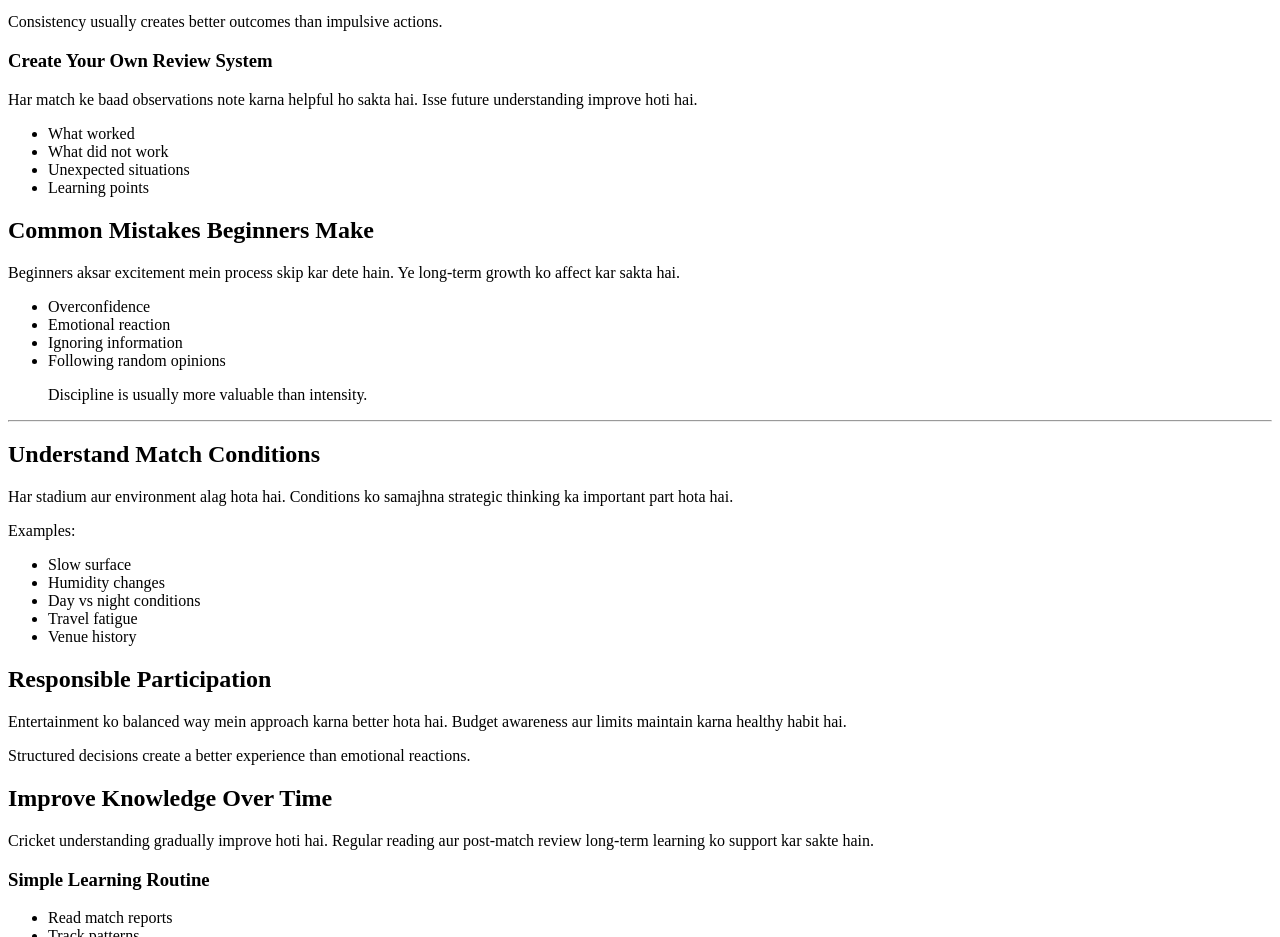
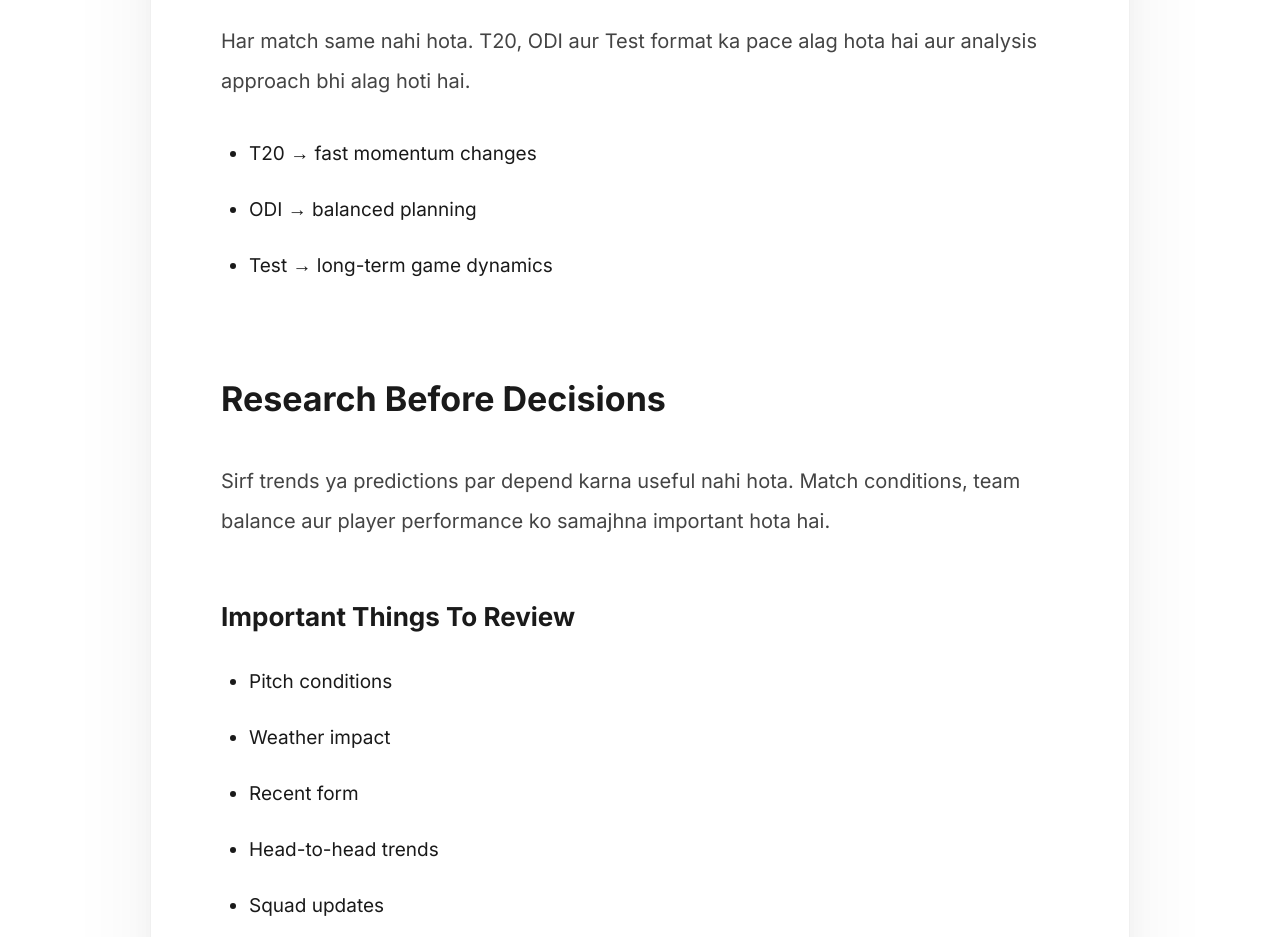
Before and after one commit to casino-india/cricket-betting-tips, a plain HTML site: page index.html in a window 1280 px wide. Shown: the part 699-1636 px from the top of the page. Drawn offline with Linux system fonts and the light colour scheme.

Commit message:
Update index.html

```diff
--- a/index.html
+++ b/index.html
@@ -1,227 +1,253 @@
+<!DOCTYPE html>
+<html lang="en">
+
+<head>
+
+<meta charset="UTF-8">
+
+<meta name="viewport" content="width=device-width, initial-scale=1">
+
+<title>How to use the best betting strategies for cricket in India?</title>
+
+<link rel="preconnect" href="https://fonts.googleapis.com">
+
+<link rel="preconnect" href="https://fonts.gstatic.com" crossorigin>
+
+<link href="https://fonts.googleapis.com/css2?family=Inter:wght@300;400;500;600;700;800&display=swap" rel="stylesheet">
+
+<style>
+
+*{
+margin:0;
+padding:0;
+box-sizing:border-box;
+}
+
+body{
+background:#ffffff;
+font-family:'Inter',sans-serif;
+color:#1a1a1a;
+line-height:2;
+padding:40px 18px;
+}
+
+.container{
+max-width:980px;
+margin:auto;
+}
+
+.article-card{
+background:#fff;
+border-radius:32px;
+padding:80px 70px;
+
+box-shadow:
+0 30px 90px rgba(0,0,0,.06),
+0 8px 25px rgba(0,0,0,.03);
+
+border:1px solid #f0f0f0;
+}
+
+h1{
+font-size:50px;
+font-weight:800;
+line-height:1.2;
+margin-bottom:50px;
+padding-bottom:25px;
+}
+
+h2{
+font-size:34px;
+margin-top:80px;
+margin-bottom:28px;
+}
+
+h3{
+font-size:26px;
+margin-top:50px;
+margin-bottom:20px;
+}
+
+p{
+font-size:20px;
+margin-bottom:34px;
+color:#444;
+}
+
+ul{
+padding-left:28px;
+margin-bottom:40px;
+}
+
+li{
+margin-bottom:18px;
+font-size:19px;
+}
+
+.highlight{
+background:#eef4ff;
+padding:22px;
+border-radius:18px;
+margin:40px 0;
+}
+
+@media(max-width:768px){
+
+.article-card{
+padding:34px 24px;
+}
+
+h1{
+font-size:36px;
+}
+
+h2{
+font-size:28px;
+}
+
+p{
+font-size:18px;
+}
+
+}
+
+</style>
+
+</head>
+
+<body>
+
+<div class="container">
+
+<div class="article-card">
+
+<article class="content">
+
 <h1>
 How to use the best betting strategies for cricket in India?
 </h1>
 
 <p>
-Cricket India mein sirf ek game nahi hai — yeh culture ka part hai.
-Isi wajah se log aksar search karte hain ki cricket strategy ko better tareeke se kaise samjha jaye aur informed approach kaise develop ki jaye.
+Cricket India mein sirf ek sport nahi hai — yeh ek emotion hai.
+Isi wajah se bahut log search karte hain ki cricket betting strategies ko better tareeke se kaise samjha jaye.
 </p>
 
 <div class="highlight">
 
-Smart strategy ka matlab quick result nahi hota.
-Research, discipline aur structured thinking zyada important hote hain.
+Yeh guide educational purpose ke liye hai aur focus strategy awareness, bankroll control aur informed decision making par hai.
 
 </div>
 
 <h2>
-Understanding Cricket Before Strategy
+Understand Cricket Formats First
 </h2>
 
 <p>
-Har format alag hota hai aur isi wajah se analysis bhi alag hota hai.
-Ek hi approach har situation mein useful nahi hoti.
+Har match same nahi hota.
+T20, ODI aur Test format ka pace alag hota hai aur analysis approach bhi alag hoti hai.
 </p>
 
 <ul>
 
-<li>T20 → fast changes</li>
+<li>T20 → fast momentum changes</li>
 
 <li>ODI → balanced planning</li>
 
-<li>Test → patience and long-term analysis</li>
+<li>Test → long-term game dynamics</li>
 
 </ul>
 
-<blockquote>
-
-People often focus on outcomes, while experienced followers focus on process.
-
-</blockquote>
-
 <h2>
-Research Is More Important Than Predictions
+Research Before Decisions
 </h2>
 
 <p>
-Kayi log sirf headlines dekhkar decisions banate hain.
-Lekin structured analysis usually multiple factors ko consider karta hai.
+Sirf trends ya predictions par depend karna useful nahi hota.
+Match conditions, team balance aur player performance ko samajhna important hota hai.
 </p>
 
 <h3>
-Important Factors To Review
+Important Things To Review
 </h3>
 
 <ul>
 
 <li>Pitch conditions</li>
 
-<li>Weather forecast</li>
+<li>Weather impact</li>
 
-<li>Recent team performance</li>
+<li>Recent form</li>
 
-<li>Squad balance</li>
+<li>Head-to-head trends</li>
 
-<li>Travel schedule</li>
+<li>Squad updates</li>
 
 </ul>
 
-<p>
-
-<mark>
-Context matters more than trends.
-</mark>
-
-</p>
-
-<hr>
-
 <h2>
-Build a Long-Term Approach
+Bankroll Planning
 </h2>
 
 <p>
-Short-term results ko ignore karke long-term thinking adopt karna useful hota hai.
-Ek organised process emotional decisions ko reduce karta hai.
+Responsible approach ka sabse important part bankroll management hota hai.
+Kabhi bhi pressure mein decisions avoid karo.
 </p>
 
 <div class="highlight">
 
-Consistency usually creates better outcomes than impulsive actions.
+Fixed budget approach long-term control maintain karne mein help karti hai.
 
 </div>
 
-<h3>
-Create Your Own Review System
-</h3>
-
-<p>
-Har match ke baad observations note karna helpful ho sakta hai.
-Isse future understanding improve hoti hai.
-</p>
+<h2>
+Avoid Common Mistakes
+</h2>
 
 <ul>
 
-<li>What worked</li>
+<li>Emotional decisions</li>
 
-<li>What did not work</li>
+<li>Overconfidence</li>
 
-<li>Unexpected situations</li>
+<li>Random predictions</li>
 
-<li>Learning points</li>
+<li>Loss chasing</li>
 
 </ul>
 
 <h2>
-Common Mistakes Beginners Make
+Track Performance
 </h2>
 
 <p>
-Beginners aksar excitement mein process skip kar dete hain.
-Ye long-term growth ko affect kar sakta hai.
+Har decision ka record rakhne se future analysis improve hota hai.
+Notes maintain karna useful ho sakta hai.
 </p>
 
-<ul>
-
-<li>Overconfidence</li>
-
-<li>Emotional reaction</li>
-
-<li>Ignoring information</li>
-
-<li>Following random opinions</li>
-
-</ul>
-
-<blockquote>
-
-Discipline is usually more valuable than intensity.
-
-</blockquote>
-
-<hr>
-
 <h2>
-Understand Match Conditions
+Use Reliable Information Sources
 </h2>
 
 <p>
-Har stadium aur environment alag hota hai.
-Conditions ko samajhna strategic thinking ka important part hota hai.
+Latest updates aur verified information ko preference do.
+Social media rumors se bachna better hota hai.
 </p>
-
-<p>
-Examples:
-</p>
-
-<ul>
-
-<li>Slow surface</li>
-
-<li>Humidity changes</li>
-
-<li>Day vs night conditions</li>
-
-<li>Travel fatigue</li>
-
-<li>Venue history</li>
-
-</ul>
-
-<h2>
-Responsible Participation
-</h2>
-
-<p>
-Entertainment ko balanced way mein approach karna better hota hai.
-Budget awareness aur limits maintain karna healthy habit hai.
-</p>
-
-<div class="highlight">
-
-Structured decisions create a better experience than emotional reactions.
-
-</div>
-
-<h2>
-Improve Knowledge Over Time
-</h2>
-
-<p>
-Cricket understanding gradually improve hoti hai.
-Regular reading aur post-match review long-term learning ko support kar sakte hain.
-</p>
-
-<h3>
-Simple Learning Routine
-</h3>
-
-<ul>
-
-<li>Read match reports</li>
-
-<li>Track patterns</li>
-
-<li>Review outcomes</li>
-
-<li>Update observations</li>
-
-</ul>
-
-<hr>
 
 <h2>
 Final Thoughts
 </h2>
 
 <p>
-Best cricket strategy ka idea shortcut nahi hota.
-Goal hona chahiye better understanding, responsible approach aur informed thinking.
-Jitna structured process hoga, utni learning meaningful ho sakti hai.
+Best cricket strategies ka matlab guaranteed result nahi hota.
+Research, discipline aur responsible approach sabse important factors hain.
 </p>
 
-<div class="highlight">
-
-Focus on process. Learn continuously. Stay responsible.
+</article>
 
 </div>
+
+</div>
+
+</body>
+
+</html>
```
